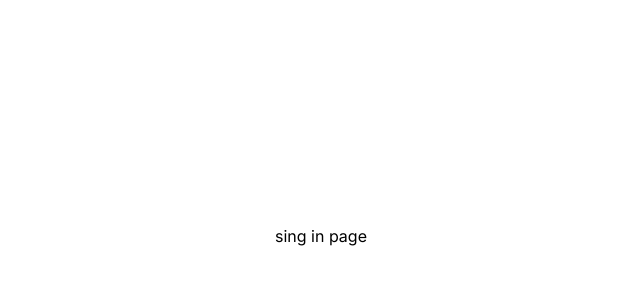
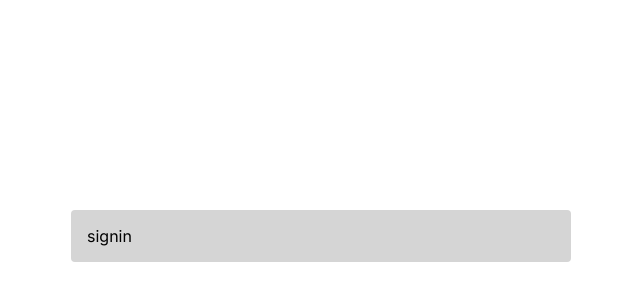
Before and after one commit to wajahatfaryadali/next-todo, a Next.js app: page /auth/sign-in in a window 1280 px wide. Shown: the part 164-464 px from the top of the page, without its empty margins (319-959 px from the left). Built offline with nearby package versions, Linux system fonts and the light colour scheme.

Commit message:
Box container component added

```diff
--- a/src/app/auth/sign-in/page.tsx
+++ b/src/app/auth/sign-in/page.tsx
@@ -1,9 +1,14 @@
 import CustomLayout from '@/components/CustomLayout/CustomLayout'
+import BoxContainer from '@/components/muiComponents/BoxContainer/BoxContainer'
 import React from 'react'
 
 const page = () => {
   return (
-    <CustomLayout>sing in page</CustomLayout>
+    <CustomLayout>
+      <BoxContainer>
+        signin
+      </BoxContainer>
+    </CustomLayout>
   )
 }
 
--- a/src/app/auth/sign-up/page.tsx
+++ b/src/app/auth/sign-up/page.tsx
@@ -1,10 +1,13 @@
 import CustomLayout from '@/components/CustomLayout/CustomLayout'
+import BoxContainer from '@/components/muiComponents/BoxContainer/BoxContainer'
 import React from 'react'
 
 const page = () => {
   return (
     <CustomLayout>
-      sign up page
+      <BoxContainer>
+        sign up page
+      </BoxContainer>
     </CustomLayout>
   )
 }
--- /dev/null
+++ b/src/components/muiComponents/BoxContainer/BoxContainer.tsx
@@ -0,0 +1,24 @@
+import { Box } from '@mui/material';
+import React from 'react'
+import classes from "./boxContainer.module.css"
+
+interface BoxContainerProps {
+    children: React.ReactNode
+    width?: string | number // can be 500px or 500
+}
+
+const BoxContainer: React.FC<BoxContainerProps> = (props) => {
+    const { children, width = 500 } = props;
+
+    return (
+        <Box
+            component={'div'}
+            sx={{ width: width, minWidth: 300, p: 2 }}
+            className={classes.boxContainer}
+        >
+            {children}
+        </Box>
+    )
+}
+
+export default BoxContainer
--- /dev/null
+++ b/src/components/muiComponents/BoxContainer/boxContainer.module.css
@@ -0,0 +1,4 @@
+.boxContainer {
+    background: rgb(213, 213, 213);
+    border-radius: 4px;
+}
```
